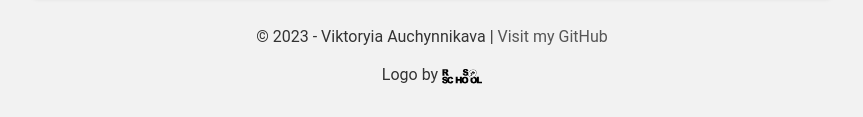
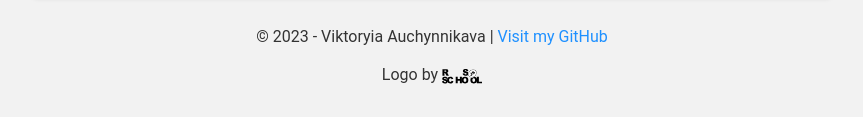
Before and after one commit to sinichkaanatom/rsschool-cv, a plain HTML site: page index.html in a window 1280 px wide. Shown: the part 2161-2278 px from the top of the page, without its empty margins (208-1071 px from the left). Drawn offline with Linux system fonts and the light colour scheme.

Commit message:
feat: last update

```diff
--- a/style.css
+++ b/style.css
@@ -101,6 +101,7 @@ footer p {
 }
 
 footer a {
+  color: #1e90ff;
   text-decoration: none;
 }
 
```
